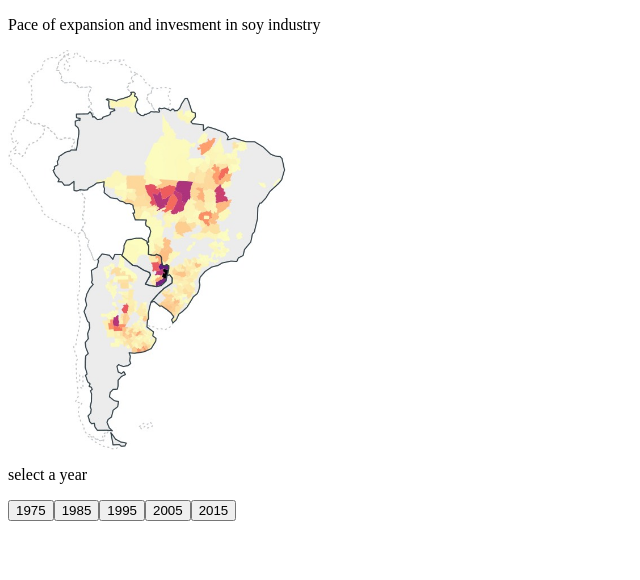
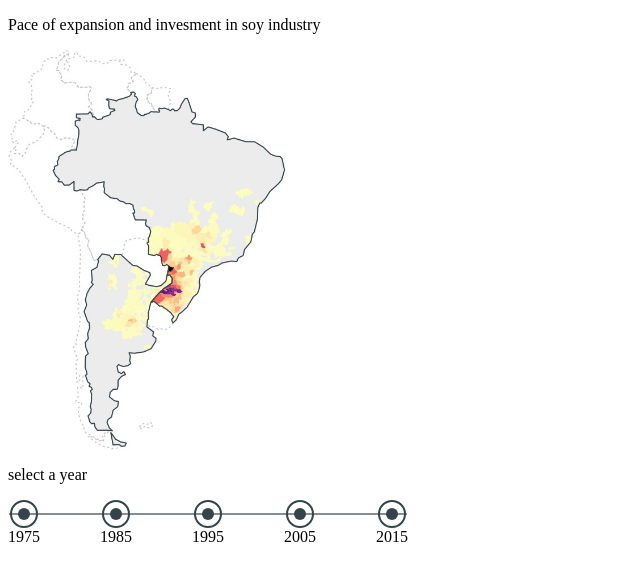
Before and after one commit to Vizzuality/trase-yearbook, a website: page 3a/index.html in a window 1280 px wide. Shown: the whole page, without its empty margins (0-640 px from the left). Drawn offline with Linux system fonts and the light colour scheme.

Commit message:
loop + basic timeline styles

```diff
--- a/3a/css/style.css
+++ b/3a/css/style.css
@@ -4,3 +4,53 @@
   height: 400px;
   width: 300px;
 }
+
+.year-selector-list {
+  display: flex;
+  position: relative;
+  justify-content: space-between;
+  width: 400px;
+}
+
+.year-selector-list::after {
+  content: '';
+  position: absolute;
+  height: 2px;
+  width: calc(100% - 2px);
+  top: 14px;
+  left: 50%;
+  transform: translate(-50%, -50%);
+  background-color: rgba(52, 68, 76, 0.6);
+}
+
+.year-selector-item {
+  display: flex;
+  flex-direction: column;
+  align-items: center;
+  justify-content: center;
+  cursor: pointer;
+}
+
+.year-selector-circle {
+  position: relative;
+  height: 24px;
+  width: 24px;
+  border-radius: 100%;
+  border: solid 2px #34444c;
+}
+
+.year-selector-circle::after {
+  content: '';
+  position: absolute;
+  top: 50%;
+  left: 50%;
+  transform: translate(-50%, -50%);
+  height: 12px;
+  width: 12px;
+  background-color: #34444c;
+  border-radius: 100%;
+}
+
+.year-selector-label {
+  margin: 0;
+}
--- a/3a/js/main.js
+++ b/3a/js/main.js
@@ -12,45 +12,65 @@ var Datavis = function () {
     value: function _setListeners() {
       window.addEventListener('setActive', this._handleEvent);
     }
+  }, {
+    key: '_render',
+    value: function _render() {
+      this.root.innerHTML = '';
+      this.root.appendChild(this.render());
+    }
   }]);
 
-  function Datavis(selector) {
+  function Datavis(props) {
     var _this = this;
 
     _classCallCheck(this, Datavis);
 
     this._handleEvent = function (e) {
-      return _this[e.type].apply(_this, _toConsumableArray(e.detail)) || _this.render();
+      _this[e.type].apply(_this, _toConsumableArray(e.detail)) || _this._render();
     };
 
-    this.active = 2015;
+    this.loop = null;
+    this.active = 1975;
     this.title = "Pace of expansion and invesment in soy industry";
     this.options = [1975, 1985, 1995, 2005, 2015];
 
-    this.setActive = function (active) {
+    this.setActive = function (active, loop) {
       _this.active = active;
+      if (!loop && _this.interval) {
+        clearInterval(_this.interval);
+      }
     };
 
-    this.root = document.querySelector(selector);
+    this.root = document.querySelector(props.selector);
+    this._setListeners();
+    this.didMount();
     this.render();
-    this._setListeners();
   }
 
   _createClass(Datavis, [{
+    key: 'didMount',
+    value: function didMount() {
+      var _this2 = this;
+
+      this.interval = setInterval(function () {
+        var index = _this2.options.indexOf(_this2.active);
+        var option = _this2.options[index + 1] || _this2.options[0];
+        dispatch('setActive', option, true);
+      }, 500);
+    }
+  }, {
     key: 'render',
     value: function render() {
-      var _this2 = this;
+      var _this3 = this;
 
-      this.root.innerHTML = '';
-      console.log(this.active);
-      this.root.appendChild(function () {
+      return function () {
         var _elem = document.createElement('div');
 
         _elem.appendChild(document.createTextNode('\n        '));
 
         var _elem2 = document.createElement('p');
 
-        var _expr = _this2.title,
+        var _expr = _this3.title,
             _res = _expr instanceof Node || _expr instanceof Array ? _expr : document.createTextNode(_expr);
 
         if (_res instanceof Array) {
@@ -67,13 +87,13 @@ var Datavis = function () {
 
         _elem3.setAttribute('class', 'map');
 
-        _elem3.setAttribute('style', 'background-image: url(assets/' + _this2.active + '.jpg)');
+        _elem3.setAttribute('style', 'background-image: url(assets/' + _this3.active + '.jpg)');
 
         _elem.appendChild(_elem3);
 
         _elem.appendChild(document.createTextNode('\n        '));
 
-        var _expr2 = YearSelector({ options: _this2.options, title: "select a year", setActive: _this2.setActive }),
+        var _expr2 = YearSelector({ options: _this3.options, title: "select a year", setActive: _this3.setActive }),
             _res2 = _expr2 instanceof Node || _expr2 instanceof Array ? _expr2 : document.createTextNode(_expr2);
 
         if (_res2 instanceof Array) {
@@ -85,7 +105,7 @@ var Datavis = function () {
         _elem.appendChild(document.createTextNode('\n      '));
 
         return _elem;
-      }());
+      }();
     }
   }]);
 
@@ -93,7 +113,7 @@ var Datavis = function () {
 }();
 
 document.addEventListener("DOMContentLoaded", function () {
-  return new Datavis('#root');
+  return new Datavis({ selector: '#root' });
 });
 window.dispatch = function (event) {
   for (var _len = arguments.length, detail = Array(_len > 1 ? _len - 1 : 0), _key = 1; _key < _len; _key++) {
@@ -105,11 +125,12 @@ window.dispatch = function (event) {
 "use strict";
 
 function YearSelector(props) {
-
   return function () {
     var _elem = document.createElement("div");
 
-    _elem.appendChild(document.createTextNode("\n      "));
+    _elem.setAttribute("class", "year-selector");
+
+    _elem.appendChild(document.createTextNode("\n        "));
 
     var _elem2 = document.createElement("p");
 
@@ -124,37 +145,65 @@ function YearSelector(props) {
 
     _elem.appendChild(_elem2);
 
-    _elem.appendChild(document.createTextNode("\n      "));
+    _elem.appendChild(document.createTextNode("\n        "));
+
+    var _elem3 = document.createElement("div");
+
+    _elem3.setAttribute("class", "year-selector-list");
+
+    _elem3.appendChild(document.createTextNode("\n          "));
 
     var _expr2 = props.options.map(function (year) {
       return function () {
-        var _elem3 = document.createElement("button");
+        var _elem4 = document.createElement("div");
 
-        _elem3.setAttribute("data-value", year);
+        _elem4.setAttribute("class", "year-selector-item");
 
-        _elem3.setAttribute("onclick", "dispatch('setActive', " + year + ")");
+        _elem4.setAttribute("onClick", "dispatch('setActive', " + year + ")");
+
+        _elem4.appendChild(document.createTextNode("\n              "));
+
+        var _elem5 = document.createElement("b");
+
+        _elem5.setAttribute("class", "year-selector-circle");
+
+        _elem4.appendChild(_elem5);
+
+        _elem4.appendChild(document.createTextNode("\n              "));
+
+        var _elem6 = document.createElement("p");
+
+        _elem6.setAttribute("class", "year-selector-label");
 
         var _expr3 = year,
             _res3 = _expr3 instanceof Node || _expr3 instanceof Array ? _expr3 : document.createTextNode(_expr3);
 
         if (_res3 instanceof Array) {
           for (var _i5 = 0; _i5 < _res3.length; _i5 += 1) {
-            _elem3.appendChild(_res3[_i5] instanceof Node || _res3[_i5] instanceof Array ? _res3[_i5] : document.createTextNode(_res3[_i5]));
+            _elem6.appendChild(_res3[_i5] instanceof Node || _res3[_i5] instanceof Array ? _res3[_i5] : document.createTextNode(_res3[_i5]));
           }
-        } else _elem3.appendChild(_res3);
+        } else _elem6.appendChild(_res3);
 
-        return _elem3;
+        _elem4.appendChild(_elem6);
+
+        _elem4.appendChild(document.createTextNode("\n            "));
+
+        return _elem4;
       }();
     }),
         _res2 = _expr2 instanceof Node || _expr2 instanceof Array ? _expr2 : document.createTextNode(_expr2);
 
     if (_res2 instanceof Array) {
       for (var _i6 = 0; _i6 < _res2.length; _i6 += 1) {
-        _elem.appendChild(_res2[_i6] instanceof Node || _res2[_i6] instanceof Array ? _res2[_i6] : document.createTextNode(_res2[_i6]));
+        _elem3.appendChild(_res2[_i6] instanceof Node || _res2[_i6] instanceof Array ? _res2[_i6] : document.createTextNode(_res2[_i6]));
       }
-    } else _elem.appendChild(_res2);
+    } else _elem3.appendChild(_res2);
 
-    _elem.appendChild(document.createTextNode("\n    "));
+    _elem3.appendChild(document.createTextNode("\n        "));
+
+    _elem.appendChild(_elem3);
+
+    _elem.appendChild(document.createTextNode("\n      "));
 
     return _elem;
   }();
```
Also changed, not shown: 3a/js/main.jsx (+31 -15 lines), 3a/js/year-selector.jsx (+13 -9 lines).
